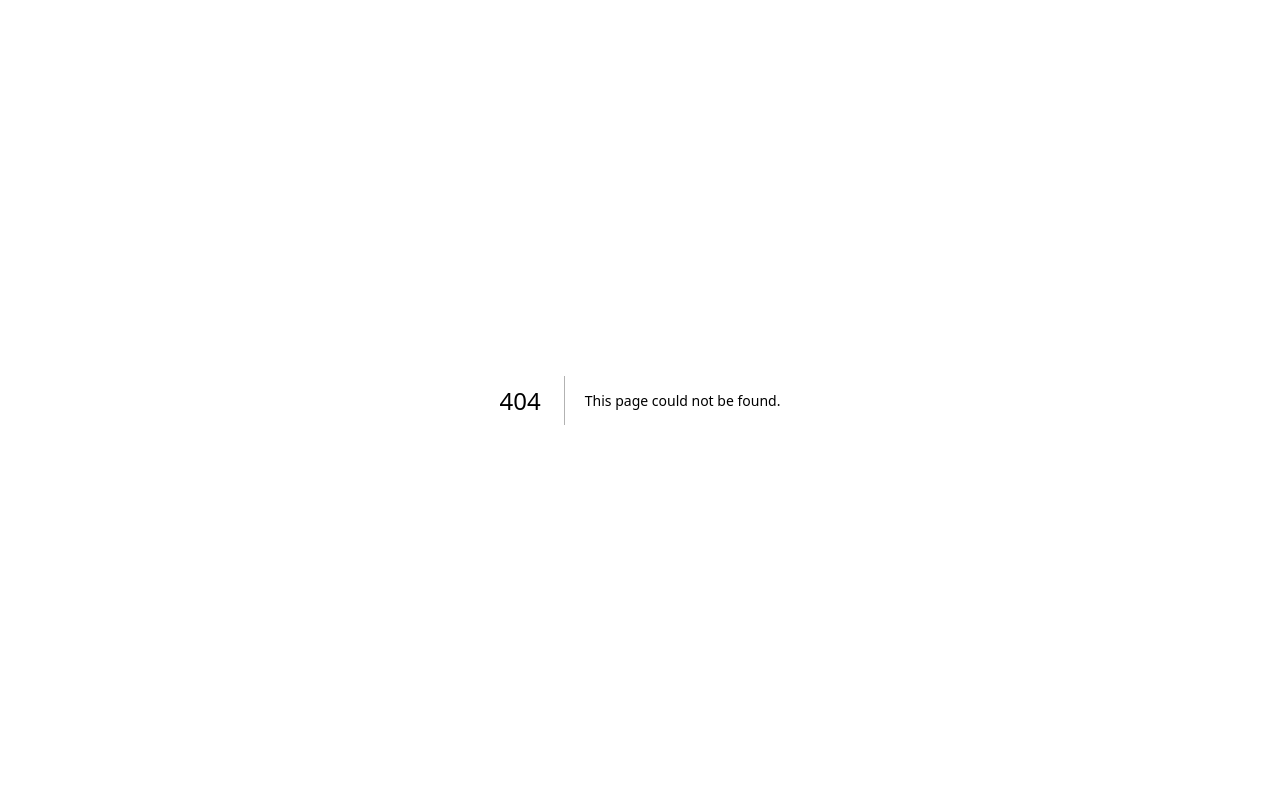
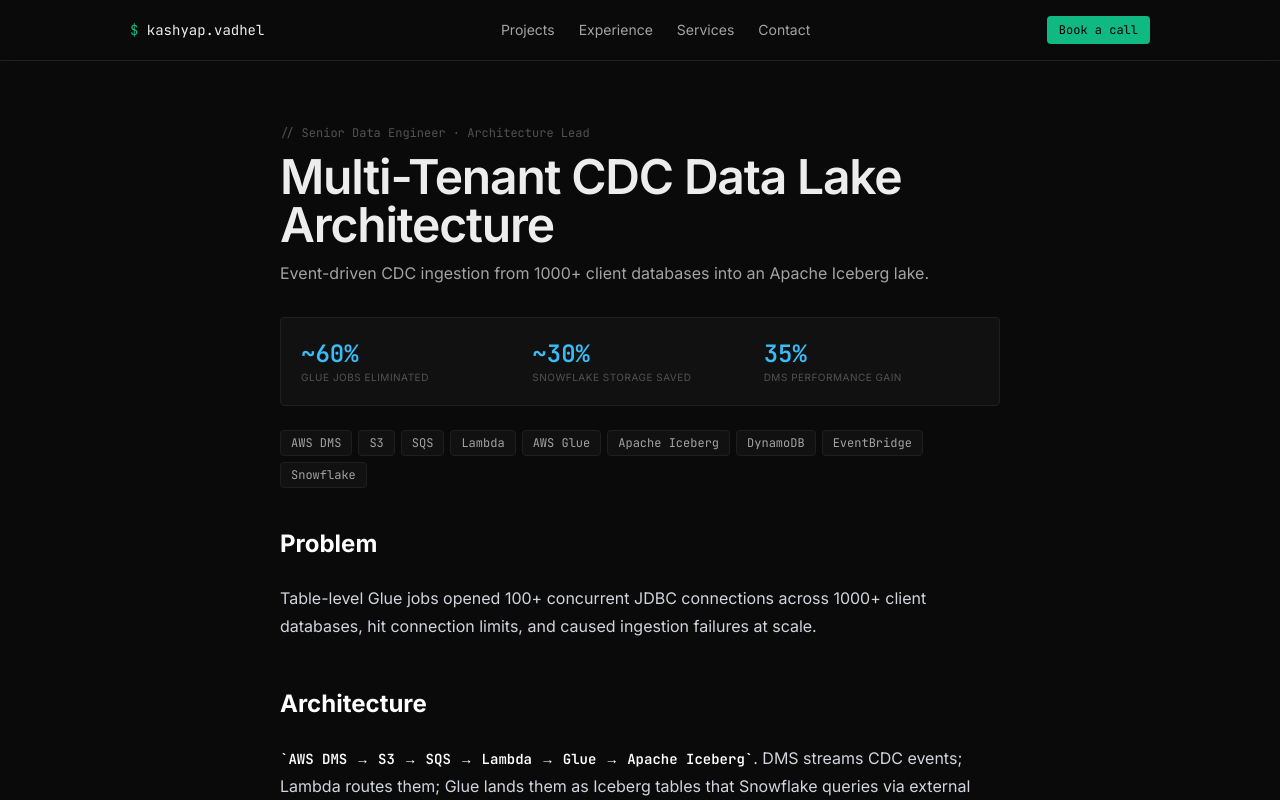
Before and after one commit to kash0104/portfolio, a Next.js app: page /projects/cdc-data-lake in a window 1280 px wide. Before the commit this address had no page. Shown: the top 800 px of the page. Built offline with nearby package versions, Linux system fonts and the light colour scheme.

Commit message:
feat: project case study route with static generation

```diff
--- a/app/globals.css
+++ b/app/globals.css
@@ -1,4 +1,6 @@
 @import "tailwindcss";
+
+@plugin "@tailwindcss/typography";
 
 @theme {
   --color-bg: #0a0a0a;
--- /dev/null
+++ b/app/projects/[slug]/page.tsx
@@ -0,0 +1,59 @@
+import { notFound } from "next/navigation";
+import { MDXRemote } from "next-mdx-remote/rsc";
+import { getAllProjects, getProjectBySlug } from "@/lib/mdx";
+import { Nav } from "@/components/nav";
+import { Footer } from "@/components/footer";
+import { TechBadge } from "@/components/ui/tech-badge";
+import { site } from "@/data/site";
+
+export async function generateStaticParams() {
+  return getAllProjects().map((p) => ({ slug: p.slug }));
+}
+
+export async function generateMetadata({ params }: { params: Promise<{ slug: string }> }) {
+  const { slug } = await params;
+  const project = getProjectBySlug(slug);
+  if (!project) return {};
+  return {
+    title: project.title,
+    description: project.summary,
+    openGraph: { title: project.title, description: project.summary, url: `${site.url}/projects/${project.slug}` },
+  };
+}
+
+export default async function ProjectPage({ params }: { params: Promise<{ slug: string }> }) {
+  const { slug } = await params;
+  const project = getProjectBySlug(slug);
+  if (!project) notFound();
+  return (
+    <>
+      <Nav />
+      <main className="max-w-[800px] mx-auto px-6 md:px-10 py-16">
+        <p className="font-mono text-xs text-text-dim">{"// "}{project.role}</p>
+        <h1 className="mt-3 text-3xl md:text-5xl font-semibold tracking-tight">{project.title}</h1>
+        <p className="mt-3 text-text-muted">{project.summary}</p>
+        <div className="grid grid-cols-3 gap-4 mt-8 border border-border bg-surface rounded p-5">
+          {project.metrics.map((m) => (
+            <div key={m.label}>
+              <div className="font-mono text-2xl text-accent-2 font-semibold">{m.value}</div>
+              <div className="text-[10px] uppercase tracking-wider text-text-dim">{m.label}</div>
+            </div>
+          ))}
+        </div>
+        <div className="flex flex-wrap gap-1.5 mt-6">
+          {project.stack.map((s) => <TechBadge key={s} label={s} />)}
+        </div>
+        {project.architectureImage && (
+          <div className="mt-8 border border-border rounded overflow-hidden">
+            {/* eslint-disable-next-line @next/next/no-img-element */}
+            <img src={project.architectureImage} alt={`${project.title} architecture diagram`} className="w-full" />
+          </div>
+        )}
+        <article className="prose prose-invert mt-10 max-w-none">
+          <MDXRemote source={project.body} />
+        </article>
+      </main>
+      <Footer />
+    </>
+  );
+}
--- a/package.json
+++ b/package.json
@@ -25,6 +25,7 @@
   "devDependencies": {
     "@eslint/js": "^10.0.1",
     "@tailwindcss/postcss": "^4",
+    "@tailwindcss/typography": "^0.5.19",
     "@types/mdx": "^2.0.13",
     "@types/node": "^20",
     "@types/react": "^19",
```
Also changed, not shown: 1 other file (tests, documents, lock files or other folders).
